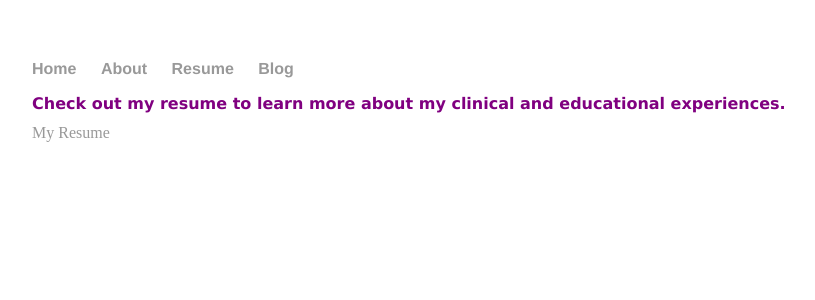
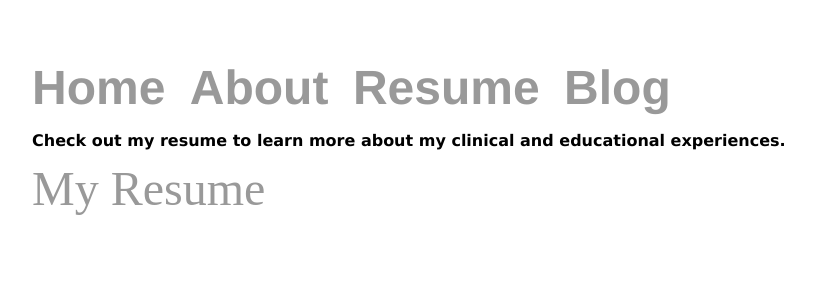
Before and after one commit to maryamckinnon/maryamckinnon.github.io, a Jekyll site: the page Resume/index.html, which Jekyll copies as it is, in a window 1280 px wide. Shown: the top 300 px of the page, without its empty margins (160-975 px from the left). Built offline with Jekyll 4.4.1, drawn with Linux system fonts in a browser that asks for light colours.

Commit message:
Update index.html

```diff
--- a/Resume/index.html
+++ b/Resume/index.html
@@ -2,7 +2,7 @@
 <html>
 <style>
 h1 {
-    color: purple;
+    color: black;
     font-family: verdana;
     font-size: 100%;
 }
@@ -23,6 +23,7 @@ nav ul li, footer ul li {
 a {
     text-decoration: none;
     color: #999;
+    font-size: 300%
 }
 a:hover {
     text-decoration: underline;
```
